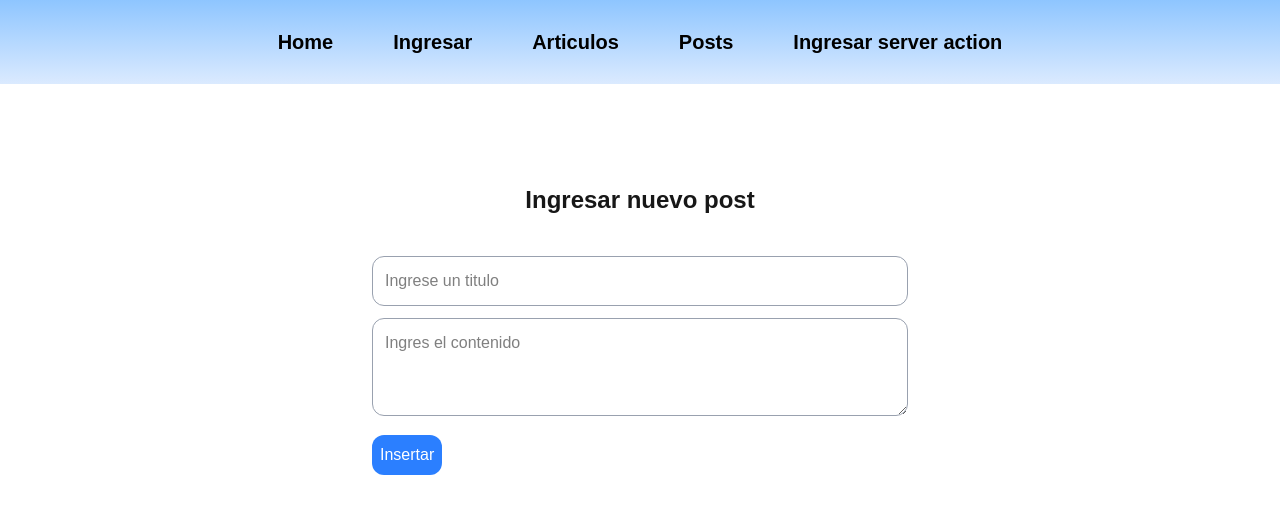
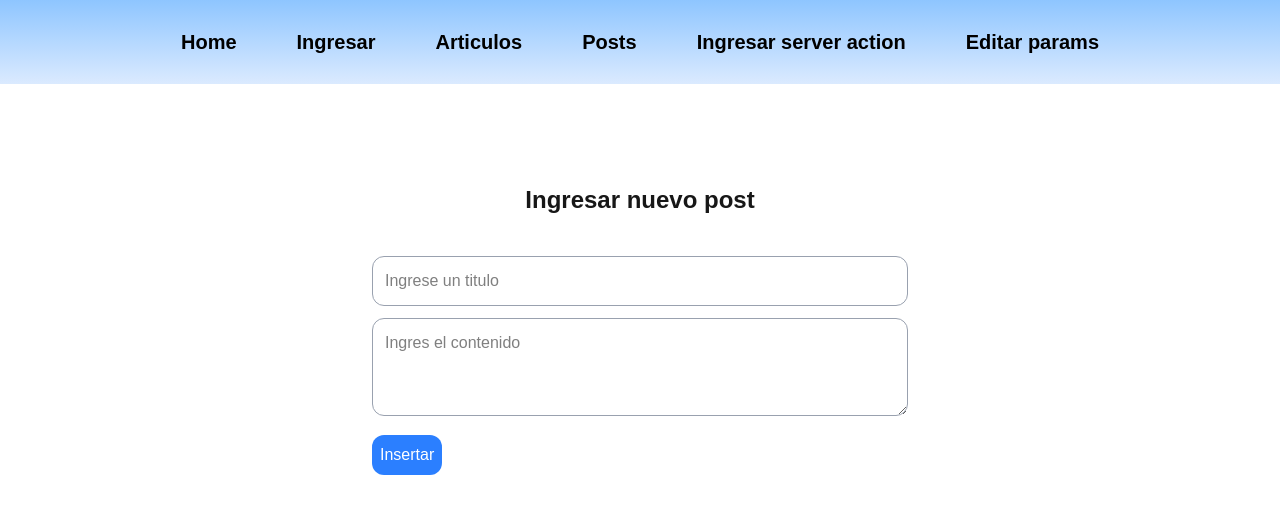
Before and after one commit to DanielGuzmanV/NextJs-Fundamentos, a Next.js app: page /ingresar in a window 1280 px wide. Shown: the top 514 px of the page. Built offline with nearby package versions, Linux system fonts and the light colour scheme.

Commit message:
se agrego la ruta al nav

```diff
--- a/src/app/layout.tsx
+++ b/src/app/layout.tsx
@@ -67,6 +67,14 @@ export default function RootLayout(
                   Ingresar server action
               </Link>
             </li>
+
+            <li>
+              <Link
+                href="/editParams"
+                className="hover:bg-slate-400 text-center flex justify-center hover:text-white rounded-3xl py-2 px-6 transform transition-all">
+                  Editar params
+              </Link>
+            </li>
           </ul>
         </nav>
 
```
